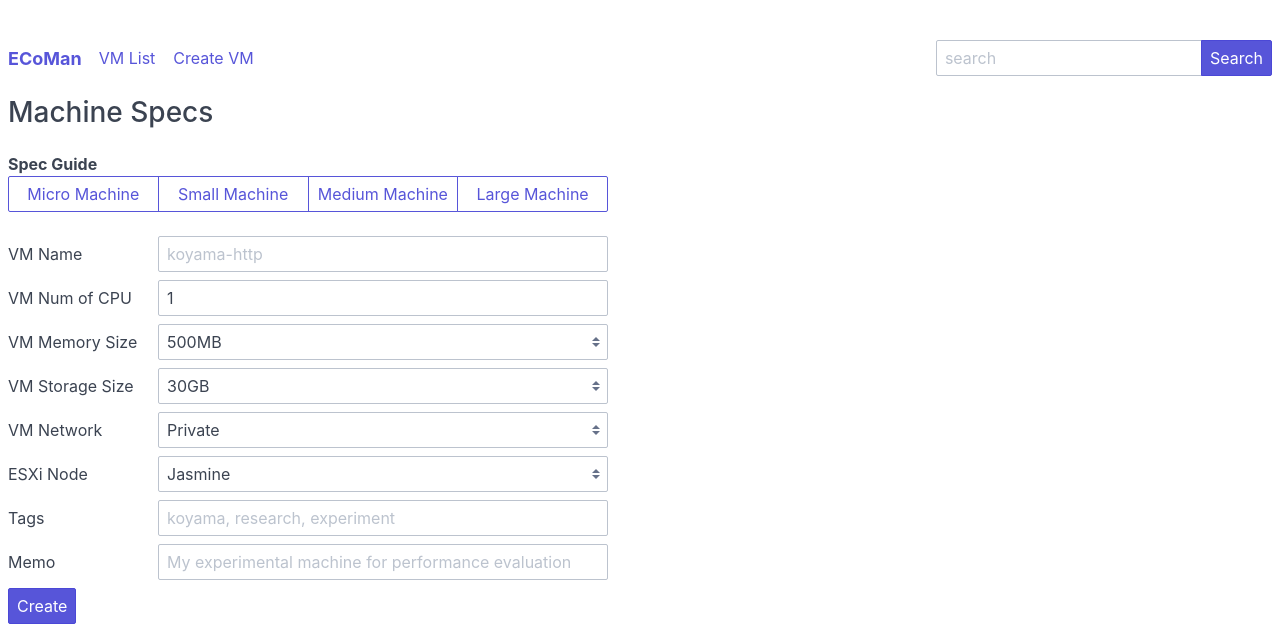
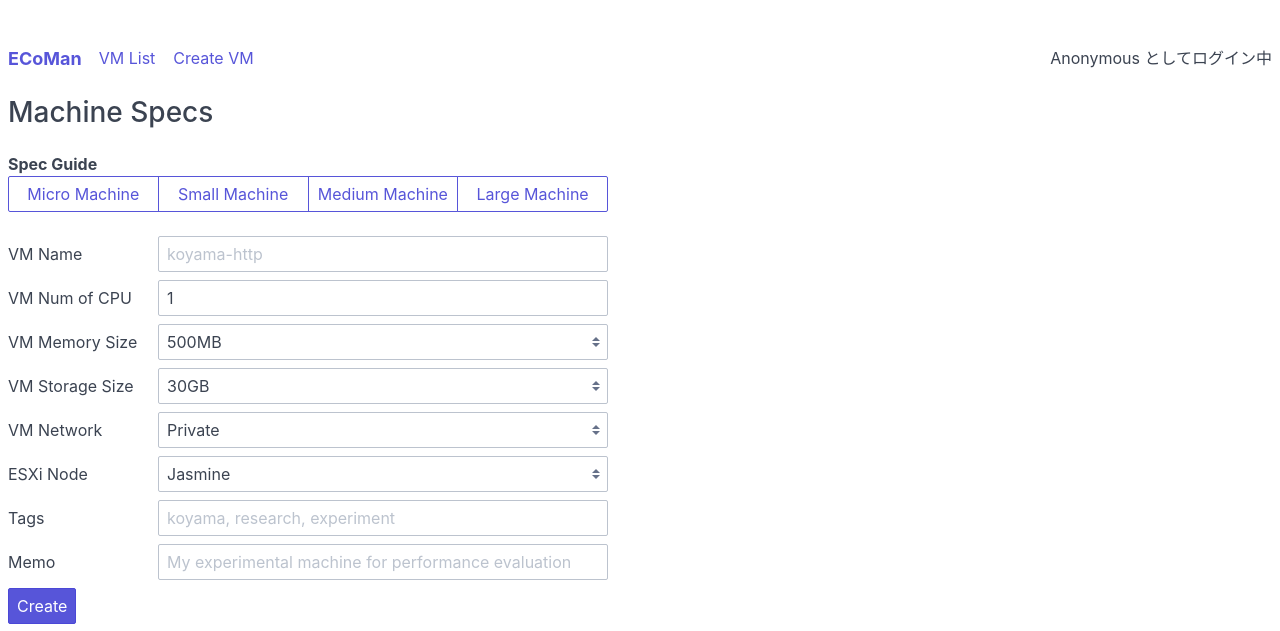
Before and after one commit to cdsl-research/ecoman, a Flask app: page /create in a window 1280 px wide. Shown: the top 631 px of the page. Run offline with Flask 2, Linux system fonts and the light colour scheme.

Commit message:
add username on menubar

```diff
--- a/app.py
+++ b/app.py
@@ -11,18 +11,18 @@ app.config['JSON_AS_ASCII'] = False # JSONでの日本語文字化け対策
 
 @app.route('/', methods=['GET'])
 def top():
-    return render_template('top.html', title='TOP', machines=connect.app_top())
+    return render_template('top.html', title='TOP', machines=connect.app_top(), email=request.headers.get('X-Forwarded-Email'))
 
 
 @app.route('/machine/<string:uniq_id>', methods=['GET'])
 def detail(uniq_id):
     uniq_id_safe = escape(uniq_id)
-    return render_template('detail.html', title='DETAIL: '+uniq_id_safe, uniq_id=uniq_id_safe, detail=connect.app_detail(uniq_id))
+    return render_template('detail.html', title='DETAIL: '+uniq_id_safe, uniq_id=uniq_id_safe, detail=connect.app_detail(uniq_id), email=request.headers.get('X-Forwarded-Email'))
 
 
 @app.route('/create', methods=['GET'])
 def create_vm():
-    return render_template('create.html', title='CREATE VM')
+    return render_template('create.html', title='CREATE VM', email=request.headers.get('X-Forwarded-Email'))
 
 
 """ Read Machines """
@@ -55,7 +55,7 @@ def rest_create_vm():
         "esxi_node": payload.get('esxi_node'),
         "comment": payload.get('comment'),
         "tags": payload.get('tags'),
-        "author": request.headers.get('X-Forwarded-Email')
+        "author": request.headers.get('X-Forwarded-Email') if request.headers.get('X-Forwarded-Email') else "Anonymous"
     }
     # return jsonify([]), 201
     result = connect.api_create_vm(vm_spec)
@@ -92,4 +92,4 @@ def rest_update_vm_power(uniq_id):
 
 
 if __name__ == '__main__':
-    app.run(debug=True, host='127.0.0.1', port=3000)
+    app.run(debug=True, host='127.0.0.1', port=3300)
--- a/templates/_header.html
+++ b/templates/_header.html
@@ -14,9 +14,10 @@
           <a href="/create" class="btn btn-link">Create VM</a>
         </section>
         <section class="navbar-section">
-          <div class="input-group input-inline">
-            <input class="form-input" type="text" placeholder="search">
-            <button class="btn btn-primary input-group-btn">Search</button>
-          </div>
+        {% if email %}
+	  <span>{{ email }} としてログイン中</span>
+	{% else %}
+	  <span>Anonymous としてログイン中</span>
+	{% endif %}
         </section>
       </header>
```
